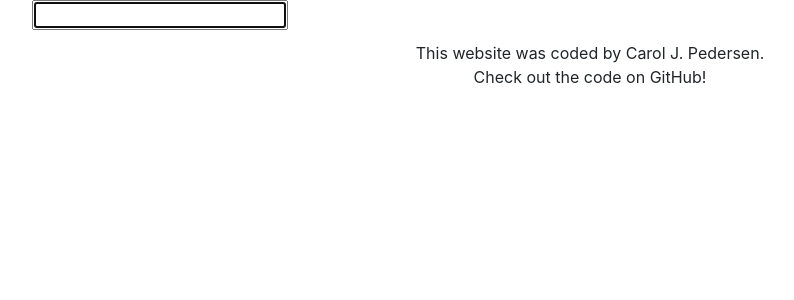
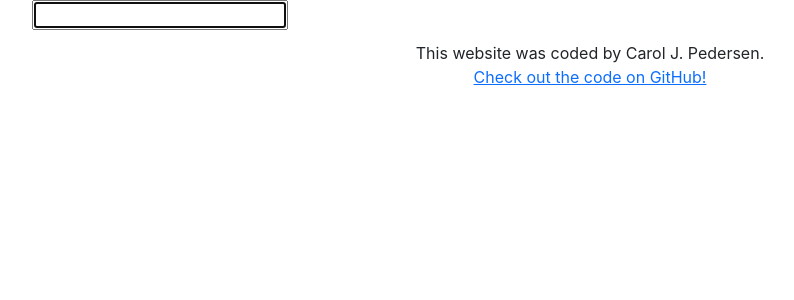
Before and after one commit to cjp0421/dictionary-react-app, a React (Create React App) app: page / in a window 1280 px wide. Shown: the top 300 px of the page, without its empty margins (50-844 px from the left). Built offline with nearby package versions, Linux system fonts and the light colour scheme.

Commit message:
added axios, api call, and link to github repo

```diff
--- a/package.json
+++ b/package.json
@@ -6,9 +6,10 @@
     "@testing-library/jest-dom": "^5.16.4",
     "@testing-library/react": "^13.0.1",
     "@testing-library/user-event": "^13.5.0",
+    "axios": "^0.26.1",
     "react": "^18.0.0",
     "react-dom": "^18.0.0",
-    "react-scripts": "5.0.1",
+    "react-scripts": "^5.0.1",
     "web-vitals": "^2.1.4"
   },
   "scripts": {
--- a/src/App.js
+++ b/src/App.js
@@ -10,7 +10,13 @@
         </main>
         <footer className="text-center">
           This website was coded by Carol J. Pedersen. <br />
-          Check out the code on GitHub!
+          <a
+            href="https://github.com/cjp0421/dictionary-react-app"
+            target="_blank"
+            rel="noreferrer"
+          >
+            Check out the code on GitHub!
+          </a>
         </footer>
       </div>
     </div>
--- a/src/Dictionary.js
+++ b/src/Dictionary.js
@@ -1,12 +1,20 @@
 import React, { useState } from "react";
+import axios from "axios";
 import "./styles.css";
 
 export default function Dictionary() {
   let [keyword, setKeyword] = useState("");
 
+  function handleResponse(response) {
+    console.log(response.data);
+  }
+
   function search(event) {
     event.preventDefault();
     alert(`Searching for ${keyword}`);
+
+    let apiUrl = `https://api.dictionaryapi.dev/api/v2/entries/en/${keyword}`;
+    axios.get(apiUrl).then(handleResponse);
   }
 
   function handleKeywordChange(event) {
```
Also changed, not shown: 1 other file (tests, documents, lock files or other folders).
